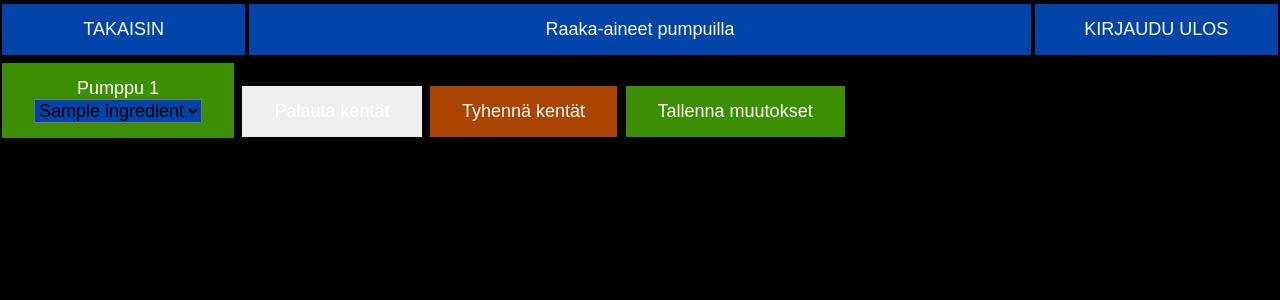
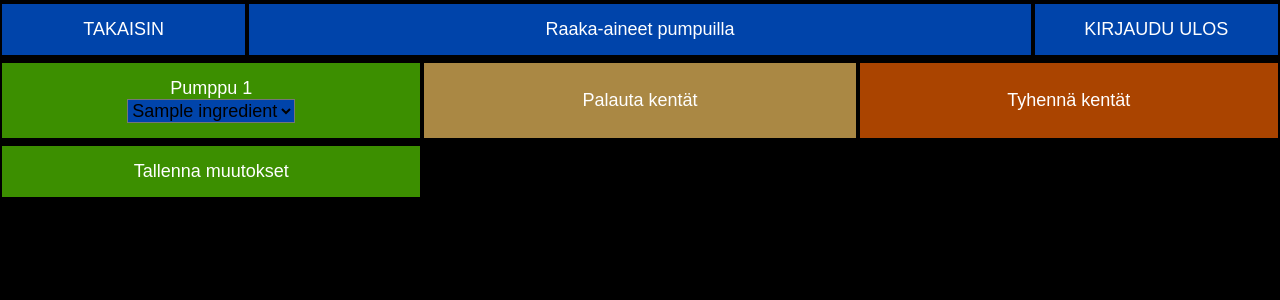
Before and after one commit to ainamaximit/baari-mikko, a Flask app: page /pumps in a window 1280 px wide. Shown: the top 300 px of the page. Run offline with Flask 2, Linux system fonts and the light colour scheme; a user stored in the database is signed in; a database or web service that is not in the repository returns one stand-in record (values such as "Sample title"); parts of the project's set-up code (start-up, migrations or seed data) failed here and were passed over; some libraries are stand-ins or nearby versions.

Commit message:
New grid3 style and color added.

```diff
--- a/static/style.css
+++ b/static/style.css
@@ -16,6 +16,11 @@ body {
   flex-direction: row;
   width: 100vw;
   flex-wrap: wrap;
+}
+.grid3 {
+  display: grid;
+  width: 100vw;
+  grid-template-columns: 33% 34% 33%;
 }
 .item {
   flex-grow: 1;
@@ -55,6 +60,9 @@ body {
 }
 .red {
   background-color: #AA4400;
+}
+.lightred {
+  background-color: #AA8844;
 }
 .blue {
   background-color: #0044AA;
```
